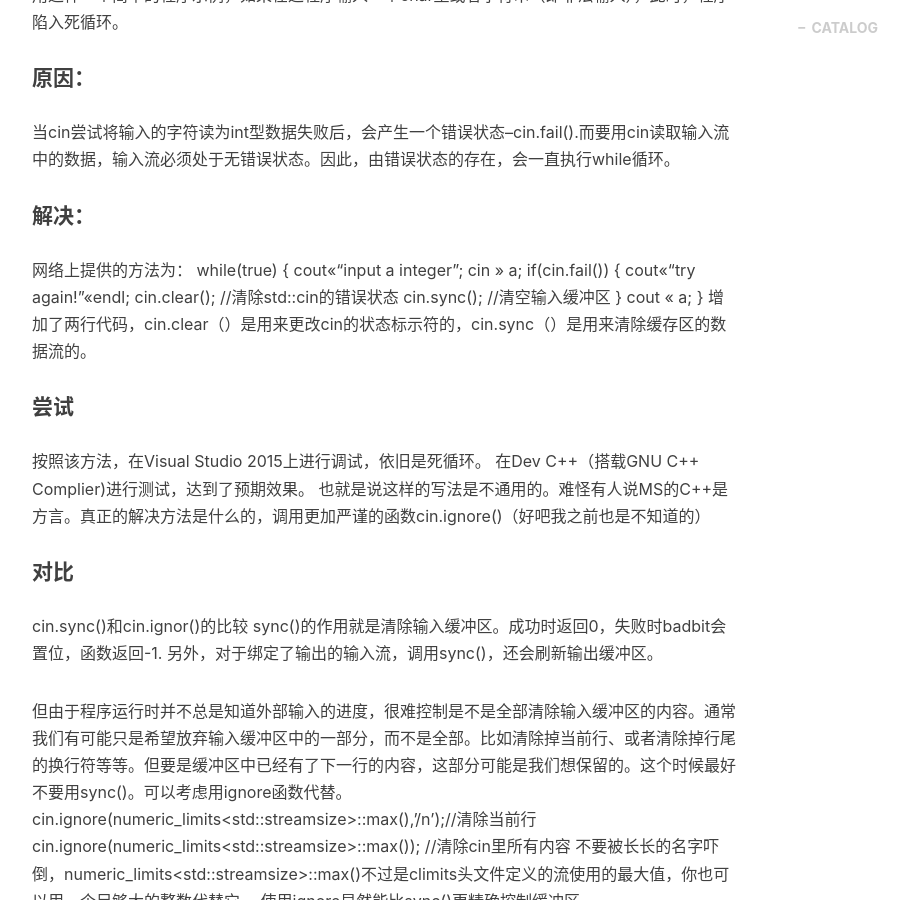
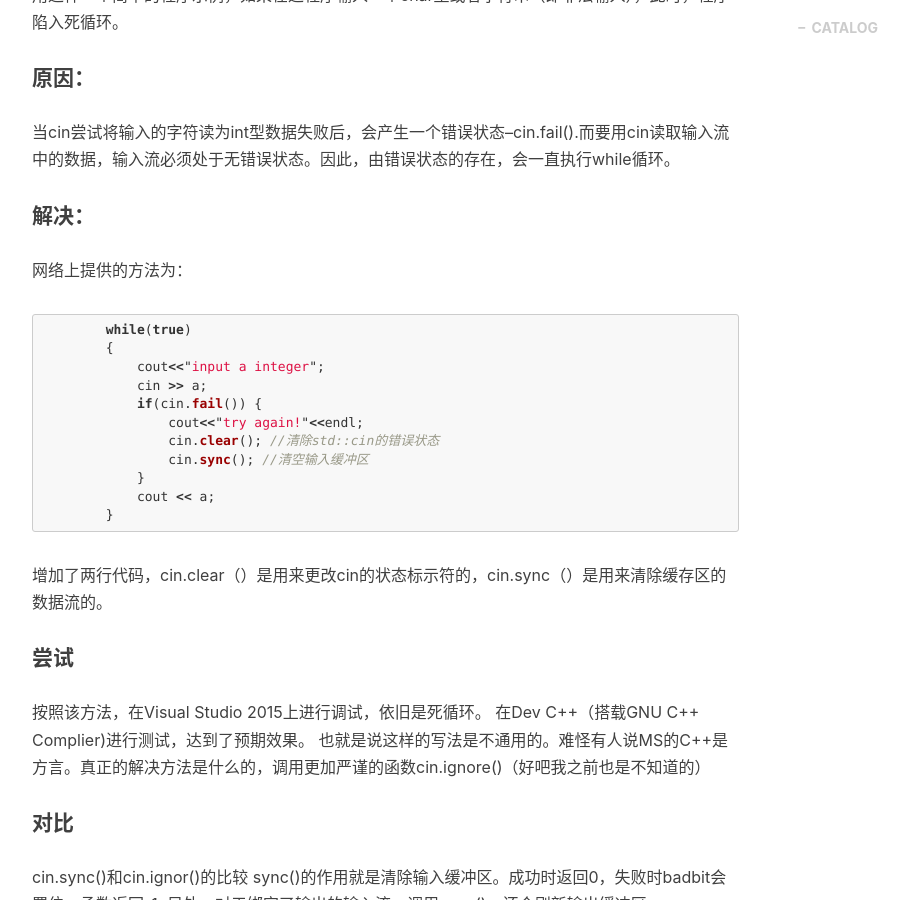
Before and after one commit to JosephPai/JosephPai.github.io, a Jekyll site: the page built from _posts/2017-11-6-C++-sync.markdown, in a window 1280 px wide and 900 px high, scrolled down 1974 px. Shown: the whole window, without its empty margins (233-1142 px from the left). Built offline with Jekyll 4.4.1, drawn with Linux system fonts in a browser that asks for light colours; nearby versions of some CDN libraries; comment, search, counter and statistics services are not loaded.

Commit message:
little change about code style

````diff
--- a/_posts/2017-11-6-C++-sync.markdown
+++ b/_posts/2017-11-6-C++-sync.markdown
@@ -65,6 +65,7 @@ return 0;
 当cin尝试将输入的字符读为int型数据失败后，会产生一个错误状态--cin.fail().而要用cin读取输入流中的数据，输入流必须处于无错误状态。因此，由错误状态的存在，会一直执行while循环。
 ####  解决：
 网络上提供的方法为：
+```javascript
         while(true)
         {
             cout<<"input a integer";
@@ -76,6 +77,7 @@ return 0;
             }
             cout << a;
         }
+```
 增加了两行代码，cin.clear（）是用来更改cin的状态标示符的，cin.sync（）是用来清除缓存区的数据流的。
 ####  尝试
 按照该方法，在Visual Studio 2015上进行调试，依旧是死循环。
@@ -95,4 +97,4 @@ cin.ignore(numeric_limits<std::streamsize>::max());     //清除cin里所有内
 
 
 
-####  如果一句话你不知道是谁说的，那么就说是我说的吧。          ————马克·白泽琛·吐温
+######  如果一句话你不知道是谁说的，那么就说是我说的吧。          ————马克·白泽琛·吐温
````
